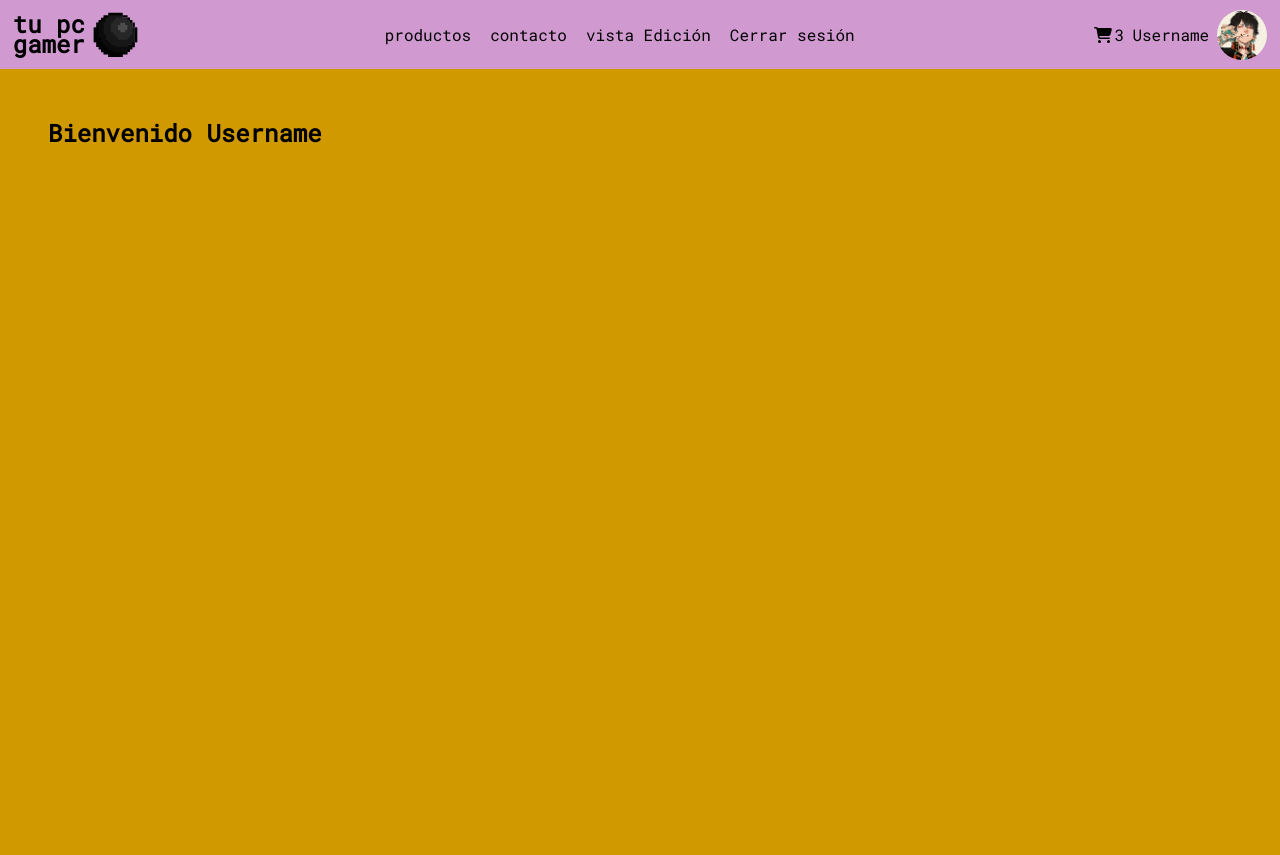
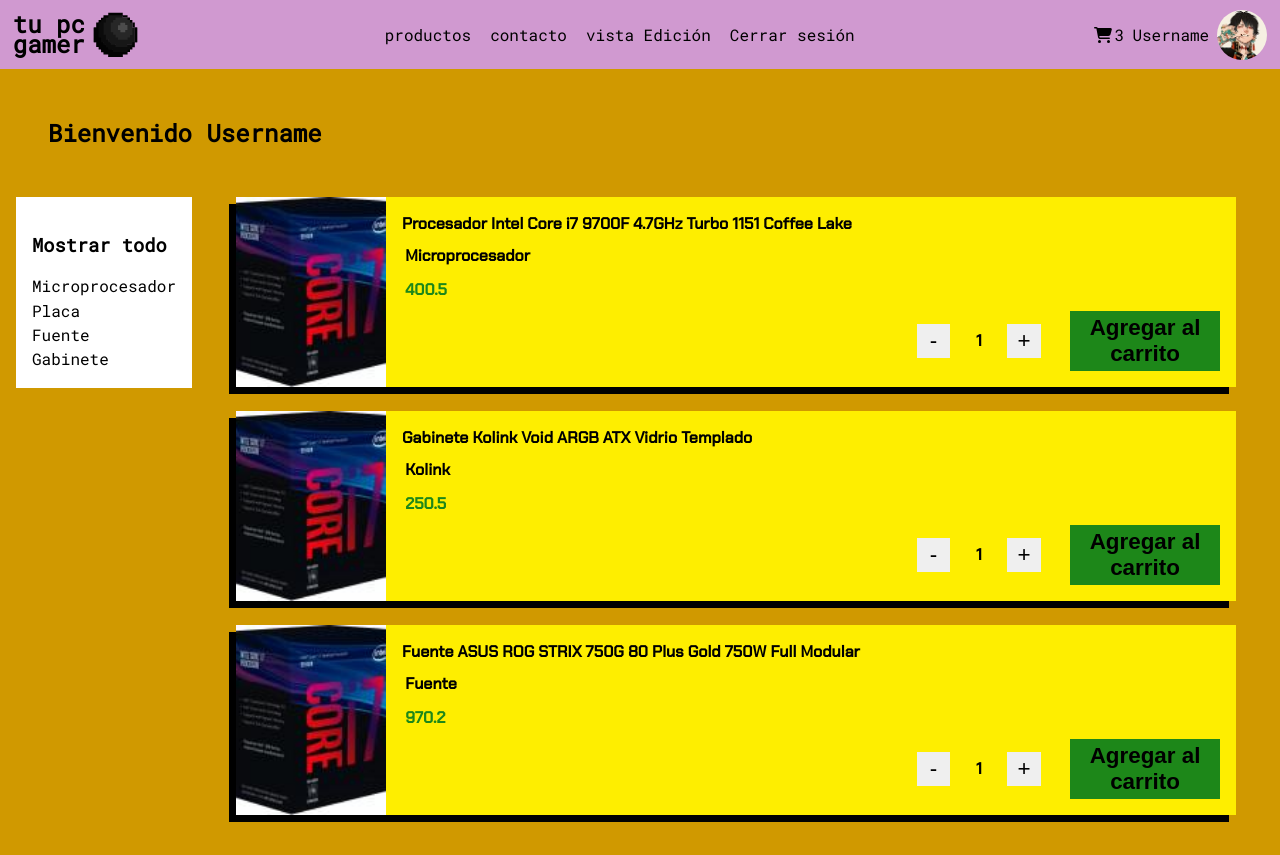
Before and after one commit to Eternialis/tupcgamer, a React (Create React App) app: page / in a window 1280 px wide. Before the commit the page ends 800 px from the top, so only its background shows below. Built offline with nearby package versions, Linux system fonts and the light colour scheme.

Commit message:
creado de las cards de manera pseudodinamica

```diff
--- a/src/App.js
+++ b/src/App.js
@@ -1,6 +1,7 @@
 import NavBar from "./components/NavBar";
-import ItemListContainer from "./components/ItemListContainer"
+import Header from "./components/Header"
 import UserImg from "./assets/img/usuario/usernamemini.jpg"
+import Main from "./components/Main"
 
 function App() {
 
@@ -11,10 +12,8 @@ function App() {
     return (
         <>
             <NavBar username={username} img={img} />
-            <header>
-                <ItemListContainer greeting={greeting} />
-
-            </header>
+            <Header greeting={greeting} />
+            <Main />
         </>
     )
 }
--- a/src/assets/css/_client.scss
+++ b/src/assets/css/_client.scss
@@ -228,17 +228,36 @@ main {
                     color: var(--var-success);
                 }
 
-                button {
+                .productsContainer__Btns {
                     align-self: flex-end;
-                    background-color: var(--var-success);
-                    color: black;
-                    @include btn;
-                    font-weight: 700;
+                    @include btnsContainer;
 
-                    p {
-                        margin: 0;
+                    #cantidad {
+                        display: flex;
+                        align-items: center;
+
+
+                        button {
+                            @include btn;
+                            width: 1.5em;
+                            height: 1.5em;
+                            margin: 1em;
+                        }
                     }
+
+                    #agregar {
+
+                        background-color: var(--var-success);
+                        color: black;
+                        @include btn;
+                        font-weight: 700;
+                        margin-left: 0.3em;
+                        width: 150px;
+
+                    }
+
                 }
+
             }
         }
     }
--- a/src/assets/css/_variables.scss
+++ b/src/assets/css/_variables.scss
@@ -24,8 +24,6 @@
 
 @mixin btn {
     font-size: 1.4em;
-    // height: 100%;
-    width: 150px;
     text-align: center;
     margin: 0;
     flex-shrink: 0;
--- /dev/null
+++ b/src/assets/css/loading.css
@@ -0,0 +1,20 @@
+@import url("https://fonts.googleapis.com/css2?family=Chakra+Petch:ital,wght@0,300;0,500;1,300;1,500;1,700&family=Indie+Flower&family=Roboto+Mono:ital,wght@0,100;0,400;1,100;1,400&display=swap");
+:root {
+  --var-primary: #d09900;
+  --var-secondary: #d099d0;
+  --var-highlight: #feee00;
+  --var-success: #1d8719;
+  --var-success-dark: #0c5309;
+  --var-success-light: #48d643;
+  --var-danger: #c90000;
+  --var-danger-dark: #610101;
+  --var-danger-light: #f33b3b;
+}
+
+.loading {
+  width: 100%;
+  text-align: center;
+  font-size: 2em;
+  font-weight: 700;
+}
+/*# sourceMappingURL=loading.css.map */
--- a/src/assets/css/main.css
+++ b/src/assets/css/main.css
@@ -1,3 +1,4 @@
+@import url("https://fonts.googleapis.com/css2?family=Chakra+Petch:ital,wght@0,300;0,500;1,300;1,500;1,700&family=Indie+Flower&family=Roboto+Mono:ital,wght@0,100;0,400;1,100;1,400&display=swap");
 @import url("https://fonts.googleapis.com/css2?family=Chakra+Petch:ital,wght@0,300;0,500;1,300;1,500;1,700&family=Indie+Flower&family=Roboto+Mono:ital,wght@0,100;0,400;1,100;1,400&display=swap");
 @import url("https://fonts.googleapis.com/css2?family=Chakra+Petch:ital,wght@0,300;0,500;1,300;1,500;1,700&family=Indie+Flower&family=Roboto+Mono:ital,wght@0,100;0,400;1,100;1,400&display=swap");
 @import url("https://fonts.googleapis.com/css2?family=Chakra+Petch:ital,wght@0,300;0,500;1,300;1,500;1,700&family=Indie+Flower&family=Roboto+Mono:ital,wght@0,100;0,400;1,100;1,400&display=swap");
@@ -468,7 +469,6 @@ form #submit .formInput:hover {
 
 .navBar #user #cart #list div button {
   font-size: 1.4em;
-  width: 150px;
   text-align: center;
   margin: 0;
   -ms-flex-negative: 0;
@@ -610,13 +610,49 @@ main .productsContainer .productsContainer__card .productsContainer__text h4 {
   color: var(--var-success);
 }
 
-main .productsContainer .productsContainer__card .productsContainer__text button {
+main .productsContainer .productsContainer__card .productsContainer__text .productsContainer__Btns {
   -ms-flex-item-align: end;
       align-self: flex-end;
+  display: -webkit-box;
+  display: -ms-flexbox;
+  display: flex;
+  -webkit-box-orient: horizontal;
+  -webkit-box-direction: normal;
+      -ms-flex-direction: row;
+          flex-direction: row;
+  width: 100%;
+  -webkit-box-pack: end;
+      -ms-flex-pack: end;
+          justify-content: flex-end;
+  height: 60px;
+}
+
+main .productsContainer .productsContainer__card .productsContainer__text .productsContainer__Btns #cantidad {
+  display: -webkit-box;
+  display: -ms-flexbox;
+  display: flex;
+  -webkit-box-align: center;
+      -ms-flex-align: center;
+          align-items: center;
+}
+
+main .productsContainer .productsContainer__card .productsContainer__text .productsContainer__Btns #cantidad button {
+  font-size: 1.4em;
+  text-align: center;
+  margin: 0;
+  -ms-flex-negative: 0;
+      flex-shrink: 0;
+  border: none;
+  cursor: pointer;
+  width: 1.5em;
+  height: 1.5em;
+  margin: 1em;
+}
+
+main .productsContainer .productsContainer__card .productsContainer__text .productsContainer__Btns #agregar {
   background-color: var(--var-success);
   color: black;
   font-size: 1.4em;
-  width: 150px;
   text-align: center;
   margin: 0;
   -ms-flex-negative: 0;
@@ -624,10 +660,27 @@ main .productsContainer .productsContainer__card .productsContainer__text button
   border: none;
   cursor: pointer;
   font-weight: 700;
+  margin-left: 0.3em;
+  width: 150px;
 }
 
-main .productsContainer .productsContainer__card .productsContainer__text button p {
-  margin: 0;
+:root {
+  --var-primary: #d09900;
+  --var-secondary: #d099d0;
+  --var-highlight: #feee00;
+  --var-success: #1d8719;
+  --var-success-dark: #0c5309;
+  --var-success-light: #48d643;
+  --var-danger: #c90000;
+  --var-danger-dark: #610101;
+  --var-danger-light: #f33b3b;
+}
+
+.loading {
+  width: 100%;
+  text-align: center;
+  font-size: 2em;
+  font-weight: 700;
 }
 
 body {
@@ -767,7 +820,6 @@ header h1 {
   background-color: black;
   color: var(--var-highlight);
   font-size: 1.4em;
-  width: 150px;
   text-align: center;
   margin: 0;
   -ms-flex-negative: 0;
@@ -904,7 +956,6 @@ header h1 {
 
 .modal .modal-content .btnsContainer button {
   font-size: 1.4em;
-  width: 150px;
   text-align: center;
   margin: 0;
   -ms-flex-negative: 0;
--- a/src/assets/css/main.scss
+++ b/src/assets/css/main.scss
@@ -2,6 +2,7 @@
 @import './login';
 @import './form';
 @import './client';
+@import './loading';
 
 
 
--- /dev/null
+++ b/src/components/Header.js
@@ -0,0 +1,10 @@
+
+const Header = ({ greeting }) => {
+    return (
+        <header>
+            <h2>{greeting} </h2>
+        </header>
+    )
+}
+
+export default Header
--- /dev/null
+++ b/src/components/Item.js
@@ -0,0 +1,30 @@
+import productImg from "../assets/img/productos/Procesador_Intel_Core_i7_9700F_4.7GHz_Turbo_1151_Coffee_Lake_40da7c9b-med.jpg"
+import { useState } from "react"
+
+function Item({ name, tag, price }) {
+
+    let [cantidad, setCantidad] = useState(1)
+
+    return (
+
+        <div className="productsContainer__card">
+            <img src={productImg} alt="" className="productsContainer__img" />
+            <div className="productsContainer__text">
+                <a href="/#" className="productsContainer__Title">{name}</a>
+                <p>{tag}</p>
+                <h4>{price}</h4>
+                <div className="productsContainer__Btns">
+                    <div id="cantidad">
+                        <button onClick={() => { setCantidad(cantidad > 1 ? cantidad - 1 : cantidad) }}>-</button>
+                        <p>{cantidad}</p>
+                        <button onClick={() => { setCantidad(cantidad + 1) }}>+</button>
+                    </div>
+                    <button id="agregar">Agregar al carrito</button>
+                </div>
+            </div>
+        </div>
+
+    )
+}
+
+export default Item
--- /dev/null
+++ b/src/components/ItemList.js
@@ -0,0 +1,39 @@
+import Item from "./Item"
+import { useEffect, useState } from "react"
+
+let productos = [];
+
+productos.push({ id: 1, name: "Procesador Intel Core i7 9700F 4.7GHz Turbo 1151 Coffee Lake", tag: "Microprocesador", fab: "Intel", price: 400.50, stock: 500, img: "Procesador_Intel_Core_i7_9700F_4.7GHz_Turbo_1151_Coffee_Lake_40da7c9b-med.jpg" });
+productos.push({ id: 2, name: "Gabinete Kolink Void ARGB ATX Vidrio Templado", tag: "Kolink", fab: "Intel", price: 250.50, stock: 240, img: "Gabinete_Kolink_Void_ARGB_ATX_Vidrio_Templado_f962dc11-med.jpg" });
+productos.push({ id: 3, name: "Fuente ASUS ROG STRIX 750G 80 Plus Gold 750W Full Modular", tag: "Fuente", fab: "Intel", price: 970.20, stock: 400, img: "Fuente_ASUS_ROG_STRIX_750G_80_Plus_Gold_750W_Full_Modular_38c61d29-med.jpg" });
+
+
+const ItemList = () => {
+
+    const [items, setItems] = useState([])
+    const [loading, setLoading] = useState(true)
+
+    useEffect(() => {
+
+        const promesa = new Promise((res, rej) => {
+            setTimeout(() => {
+
+                res(productos)
+            }, 2000)
+        })
+
+        promesa.then((items) => {
+            setLoading(false)
+            setItems(items)
+        })
+
+    }, [])
+
+    return (
+        <div className="productsContainer">
+            {loading ? <p className="loading">Cargando...</p> : items.map(item => <Item name={item.name} tag={item.tag} price={item.price} key={item.id} />)}
+        </div>
+    )
+}
+
+export default ItemList
--- a/src/components/ItemListContainer.js
+++ b/src/components/ItemListContainer.js
@@ -1,6 +1,9 @@
-function ItemListContainer({ greeting }) {
+import ItemList from "./ItemList"
+
+function ItemListContainer() {
+
     return (
-        <h2>{greeting} </h2>
+        <ItemList />
     )
 }
 
--- /dev/null
+++ b/src/components/Main.js
@@ -0,0 +1,22 @@
+import ItemListContainer from "./ItemListContainer"
+
+function Main() {
+    return (
+        <main>
+            <div className="filters">
+                <h3 id="clearFilters">Mostrar todo</h3>
+                <ul>
+                    <li>Microprocesador</li>
+                    <li>Placa</li>
+                    <li>Fuente</li>
+                    <li>Gabinete</li>
+                </ul>
+            </div>
+            <ItemListContainer />
+
+        </main>
+    )
+}
+
+
+export default Main
```
Also changed, not shown: 2 other files (tests, documents, lock files or other folders).
